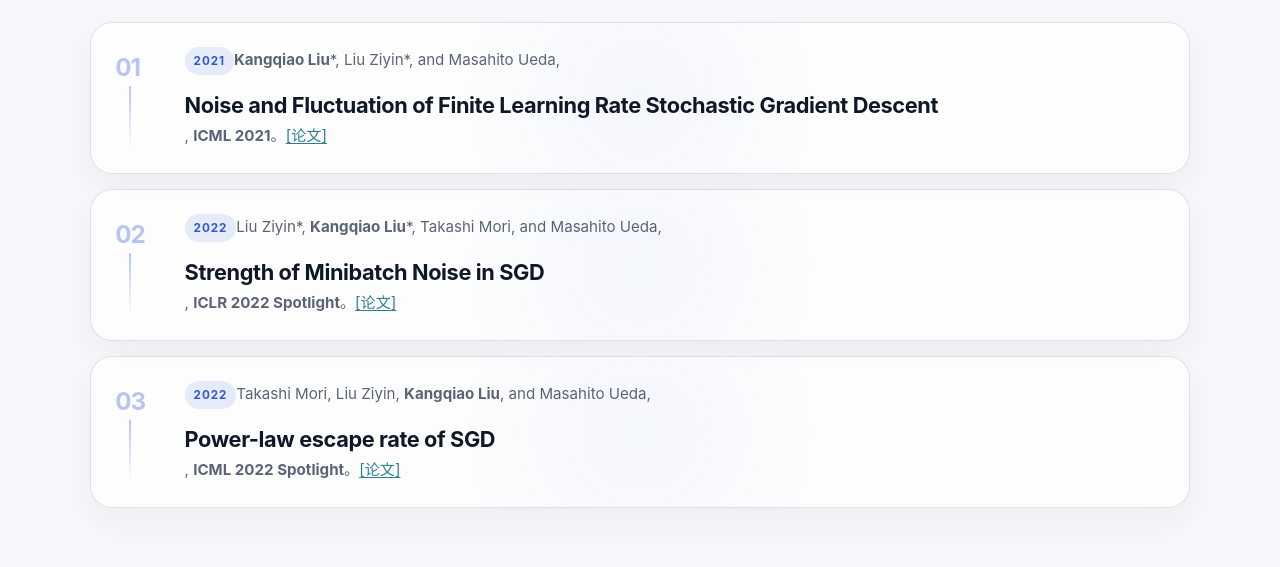
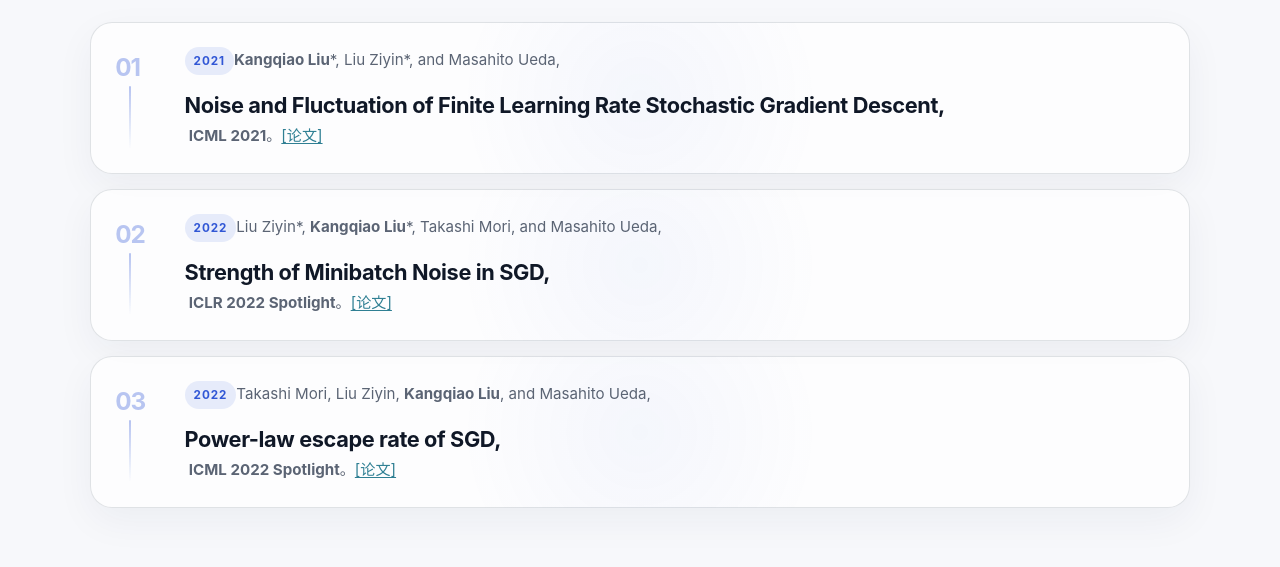
Before and after one commit to KangqiaoLiu/KangqiaoLiu.github.io, a Jekyll site: the page built from _pages/publications_zh.md, in a window 1280 px wide and 900 px high, scrolled down 661 px. Shown: the part 168-735 px from the top of the window. Built offline with Jekyll 4.4.1, drawn with Linux system fonts in a browser that asks for light colours; some of the changed lines change nothing that is shown.

Commit message:
同步修正机器学习代表作换行

```diff
--- a/_pages/publications_zh.md
+++ b/_pages/publications_zh.md
@@ -15,9 +15,9 @@ redirect_from:
 ## **机器学习代表作**
 我的机器学习工作主要围绕 SGD 的随机动力学展开：有限学习率涨落、小批量噪声以及局部极小值附近的逃逸动力学。
 
-1. **Kangqiao Liu**\*, Liu Ziyin\*, and Masahito Ueda, *Noise and Fluctuation of Finite Learning Rate Stochastic Gradient Descent*, **ICML 2021**。[[论文]](http://proceedings.mlr.press/v139/liu21ad.html)
-2. Liu Ziyin\*, **Kangqiao Liu**\*, Takashi Mori, and Masahito Ueda, *Strength of Minibatch Noise in SGD*, **ICLR 2022 Spotlight**。[[论文]](https://openreview.net/forum?id=uorVGbWV5sw)
-3. Takashi Mori, Liu Ziyin, **Kangqiao Liu**, and Masahito Ueda, *Power-law escape rate of SGD*, **ICML 2022 Spotlight**。[[论文]](https://proceedings.mlr.press/v162/mori22a.html)
+1. **Kangqiao Liu**\*, Liu Ziyin\*, and Masahito Ueda, *Noise and Fluctuation of Finite Learning Rate Stochastic Gradient Descent,*&nbsp;**ICML 2021**。[[论文]](http://proceedings.mlr.press/v139/liu21ad.html)
+2. Liu Ziyin\*, **Kangqiao Liu**\*, Takashi Mori, and Masahito Ueda, *Strength of Minibatch Noise in SGD,*&nbsp;**ICLR 2022 Spotlight**。[[论文]](https://openreview.net/forum?id=uorVGbWV5sw)
+3. Takashi Mori, Liu Ziyin, **Kangqiao Liu**, and Masahito Ueda, *Power-law escape rate of SGD,*&nbsp;**ICML 2022 Spotlight**。[[论文]](https://proceedings.mlr.press/v162/mori22a.html)
 
 ## **已发表（经同行评审）**
 1. **Kangqiao Liu**, Zongping Gong, and Masahito Ueda<br />
```
